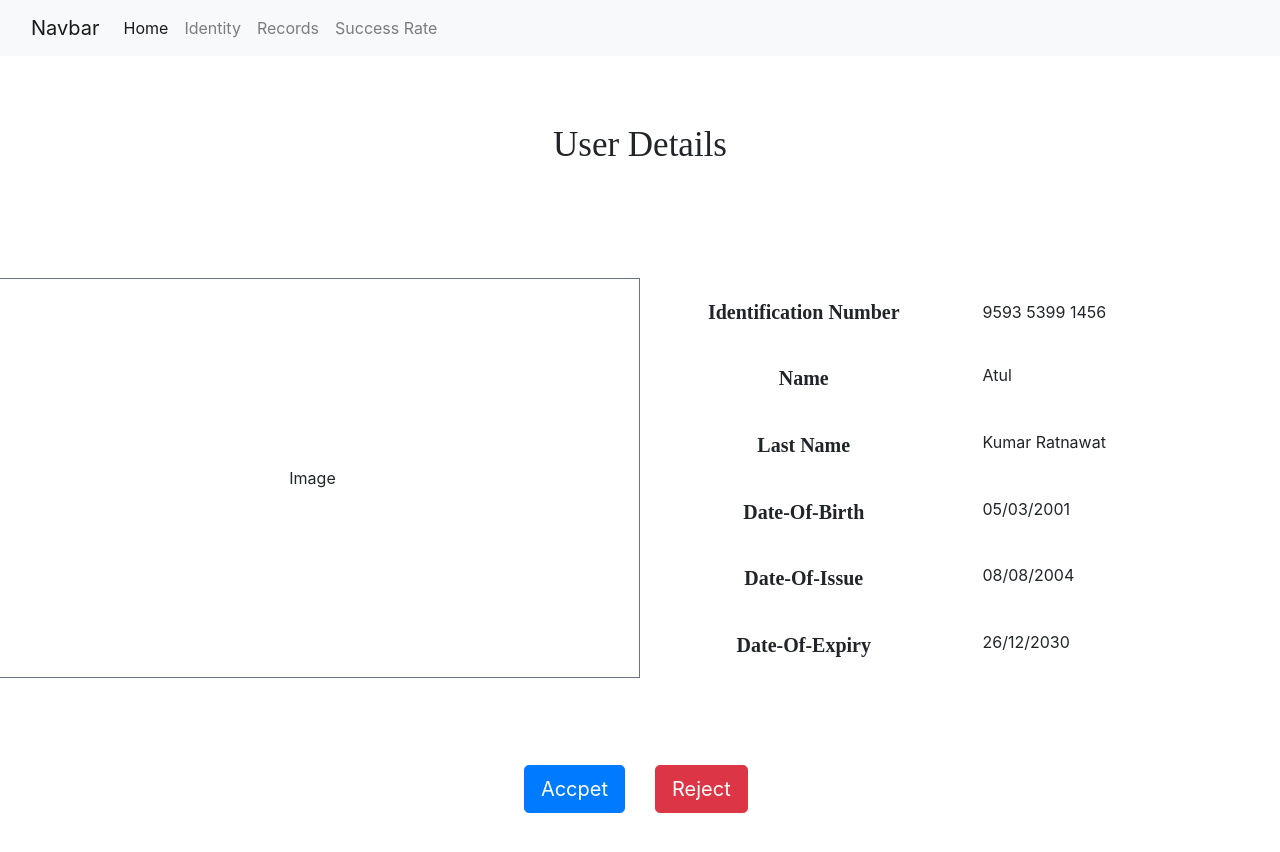
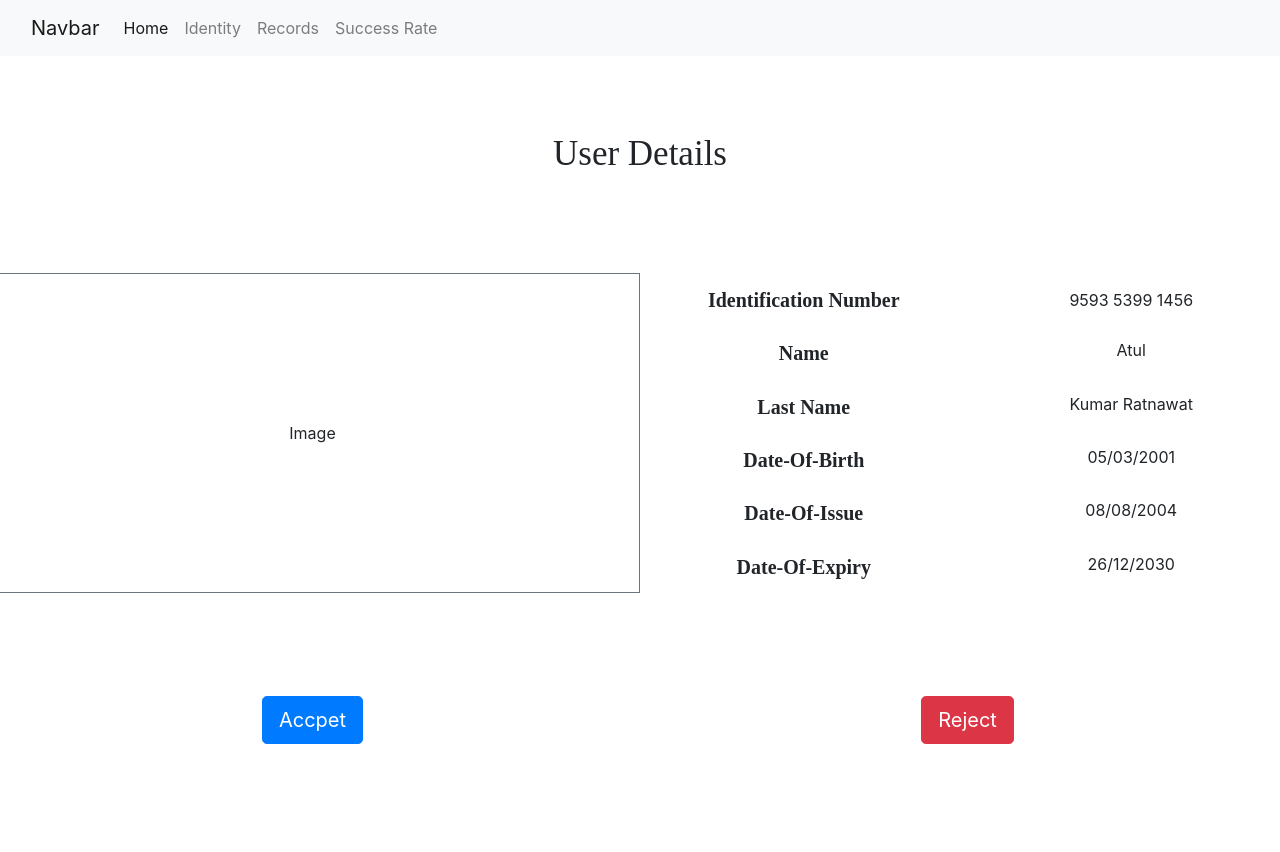
Before and after one commit to AtulRatnawat/OCR-Thai-Identity, a React (Create React App) app: page /Identity in a window 1280 px wide. Shown: the top 852 px of the page. Built offline with nearby package versions, Linux system fonts and the light colour scheme.

Commit message:
Minor Changes

```diff
--- a/src/Components/Identity.css
+++ b/src/Components/Identity.css
@@ -7,7 +7,7 @@
     font-family: 'Times New Roman', Times, serif;
     font-size: 35px;
     /* border: 2px solid red; */
-
+    margin-top: -60px;
 }
 
 /* Font for UserDetails */
@@ -19,5 +19,10 @@
 }
 
 .middle-identity{
-    height: 50%;
+    margin-top: -150px;
+    height: 40%;
 }
+
+.bottom-identity{
+    margin-top: -120px;
+}
--- a/src/Components/Identity.jsx
+++ b/src/Components/Identity.jsx
@@ -22,27 +22,27 @@ export default function Identity() {
             <div className="middle-right col-sm-6 d-flex justify-content-around flex-column">
                 <div className="row mid-row1 d-flex justify-content-center align-items-center">
                     <div className="fon mid-row1-1 col-sm-6  ">Identification Number</div>
-                    <div className="mid-row1-2 col-sm-6 d-flex justify-content-start">9593 5399 1456</div>
+                    <div className="mid-row1-2 col-sm-6 d-flex justify-content-around">9593 5399 1456</div>
                 </div>
                 <div className="row mid-row2">
                     <div className="fon mid-row2-1 col-sm-6 ">Name</div>
-                    <div className="mid-row2-2 col-sm-6 d-flex justify-content-start">Atul</div>
+                    <div className="mid-row2-2 col-sm-6 d-flex justify-content-around">Atul</div>
                 </div>
                 <div className="row mid-row3">
                     <div className="fon mid-row3-1 col-sm-6 ">Last Name</div>
-                    <div className="mid-row3-2 col-sm-6 d-flex justify-content-start">Kumar Ratnawat</div>
+                    <div className="mid-row3-2 col-sm-6 d-flex justify-content-around">Kumar Ratnawat</div>
                 </div>
                 <div className="row mid-row4">
                     <div className="fon mid-row4-1 col-sm-6 ">Date-Of-Birth</div>
-                    <div className="mid-row4-2 col-sm-6 d-flex justify-content-start">05/03/2001</div>
+                    <div className="mid-row4-2 col-sm-6 d-flex justify-content-around">05/03/2001</div>
                 </div>
                 <div className="row mid-row5">
                     <div className="fon mid-row5-1 col-sm-6 ">Date-Of-Issue</div>
-                    <div className="mid-row5-2 col-sm-6 d-flex justify-content-start">08/08/2004</div>
+                    <div className="mid-row5-2 col-sm-6 d-flex justify-content-around">08/08/2004</div>
                 </div>
                 <div className="row mid-row6">
                     <div className="fon mid-row6-1 col-sm-6 ">Date-Of-Expiry</div>
-                    <div className="mid-row6-2 col-sm-6 d-flex justify-content-start">26/12/2030</div>
+                    <div className="mid-row6-2 col-sm-6 d-flex justify-content-around">26/12/2030</div>
                 </div>
             </div>
         </div>
@@ -51,11 +51,11 @@ export default function Identity() {
         {/* <div className="spacing col-sm-12"></div>  */}
 
         {/* Bottom Section */}
-        <div className="bottom row row3">
-            <div className="bottom-left col-sm-6 d-flex justify-content-end">
+        <div className="bottom-identity row row3">
+            <div className="bottom-left col-sm-6 d-flex justify-content-around">
                 <button type="button" className="btn btn-primary btn-lg"> Accpet </button>
             </div>
-            <div className="bottom-right col-sm-6 d-flex justify-content-start">
+            <div className="bottom-right col-sm-6 d-flex justify-content-around">
                 <button type="button" className="btn btn-danger btn-lg"> Reject </button>
             </div>
         </div>
```
